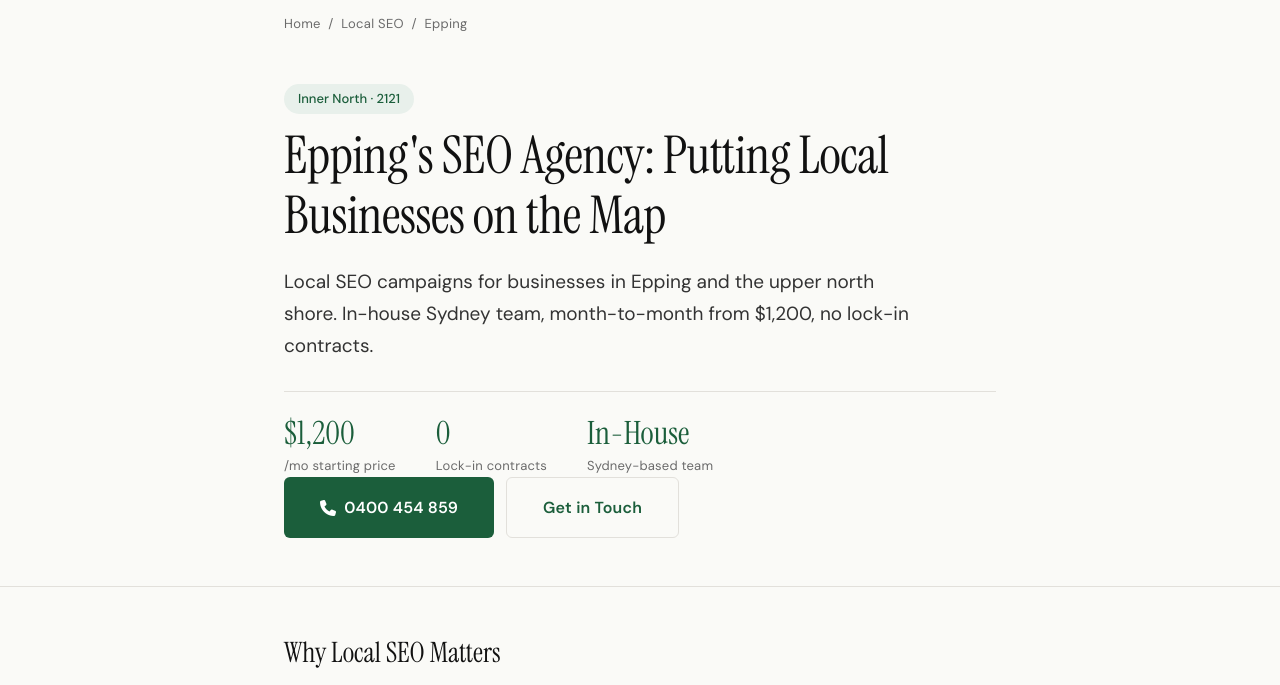
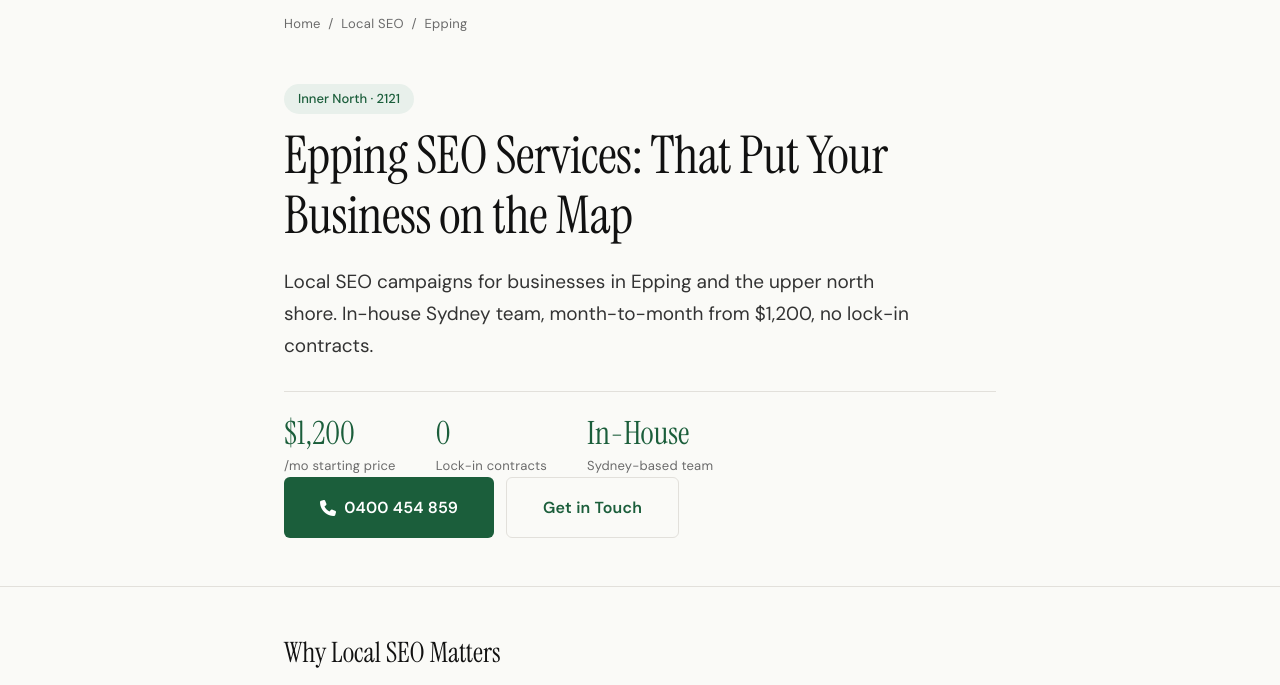
Before and after one commit to Dombarth/seoinsydney, an Eleventy site: page src/epping.njk in a window 1280 px wide. Shown: the part 76-761 px from the top of the page. Built offline with nearby package versions, Linux system fonts and the light colour scheme; Eleventy itself is replaced by a stand-in of ours; files that its build step writes are made by us from their sources.

Commit message:
Update Epping page title and h1

```diff
--- a/src/epping.njk
+++ b/src/epping.njk
@@ -5,7 +5,7 @@ fullTitle: "SEO Agency Epping: Rank Higher & Win Local Customers"
 description: "Local SEO services for Epping businesses. Month-to-month campaigns from $1,200/mo. In-house Sydney team, no lock-in contracts. Get found by customers in Epping and the inner north."
 suburb: Epping
 postcode: "2121"
-h1: "Epping's SEO Agency: Putting Local Businesses on the Map"
+h1: "Epping SEO Services: That Put Your Business on the Map"
 heroBadge: "Inner North · 2121"
 heroLead: "Local SEO campaigns for businesses in Epping and the upper north shore. In-house Sydney team, month-to-month from $1,200, no lock-in contracts."
 permalink: /epping/
```
